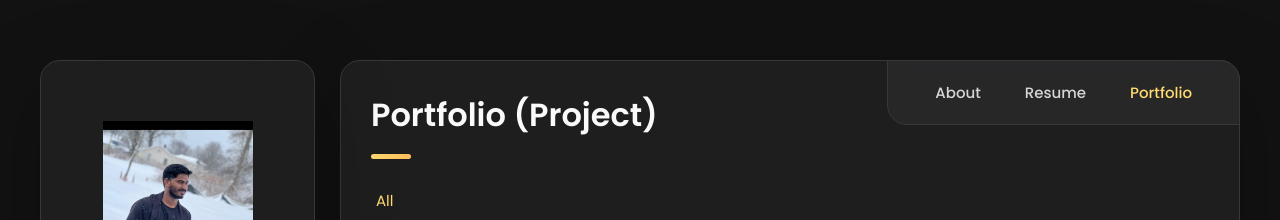
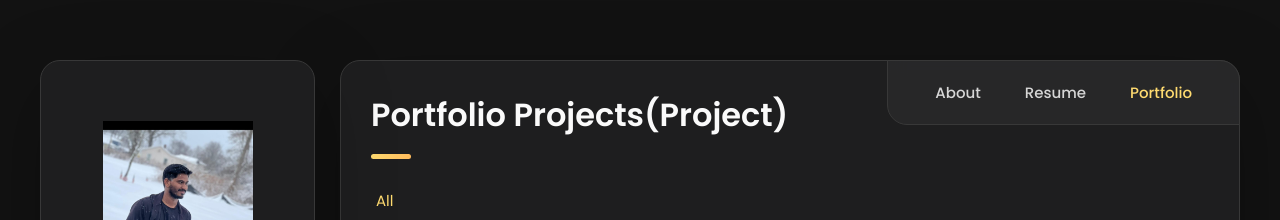
Before and after one commit to ajay6034/Ajay-pf, a plain HTML site: page index.html in a window 1280 px wide. Both pictures are taken after a click on the button "Portfolio". Shown: the top 220 px of the page. Drawn offline with nearby package versions, Linux system fonts and the light colour scheme.

Commit message:
Update index.html

```diff
--- a/index.html
+++ b/index.html
@@ -643,7 +643,7 @@
       <article class="portfolio" data-page="portfolio">
 
         <header>
-          <h2 class="h2 article-title">Portfolio (Project)</h2>
+          <h2 class="h2 article-title">Portfolio Projects(Project)</h2>
         </header>
 
         <section class="projects">
```
